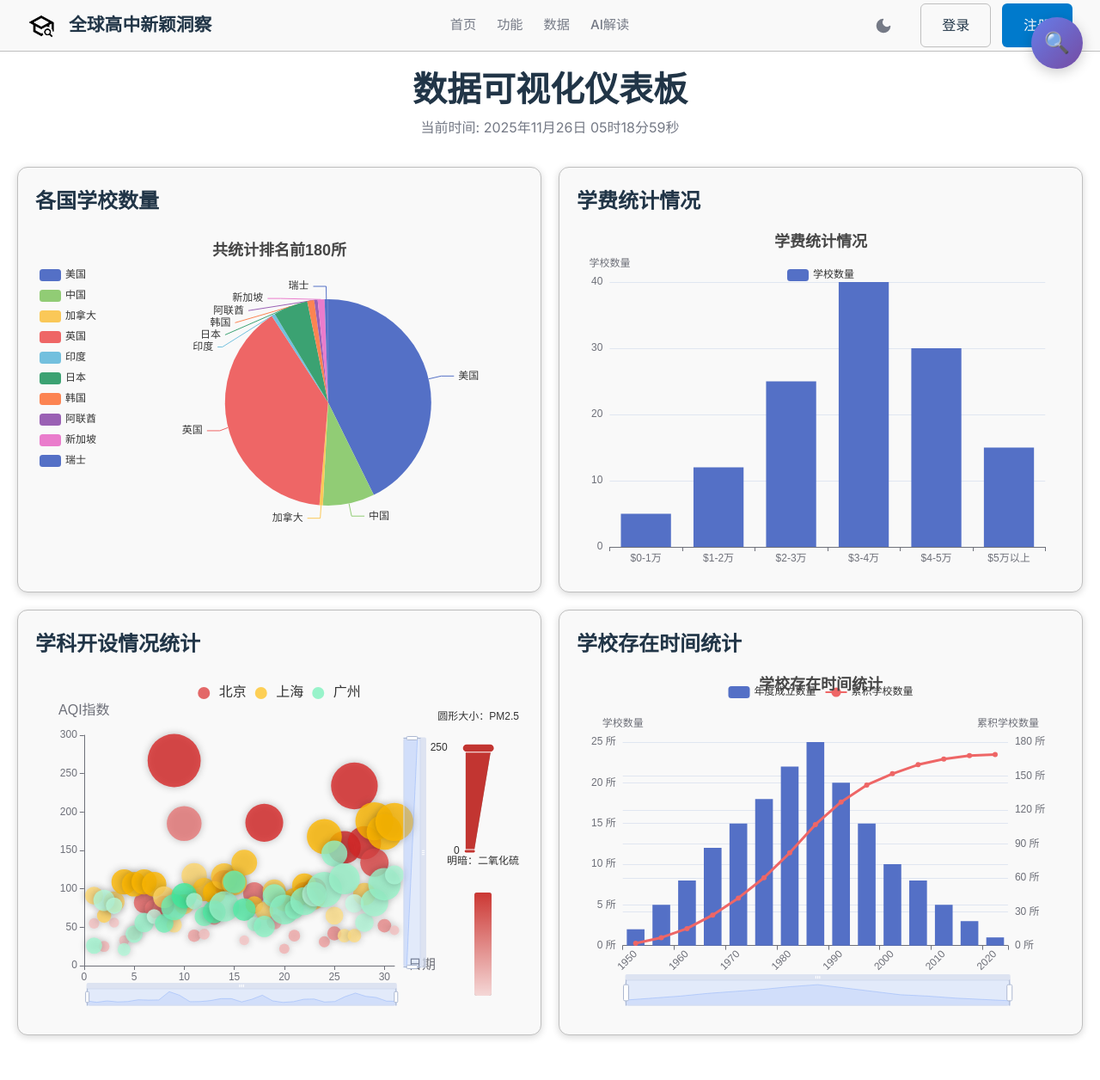
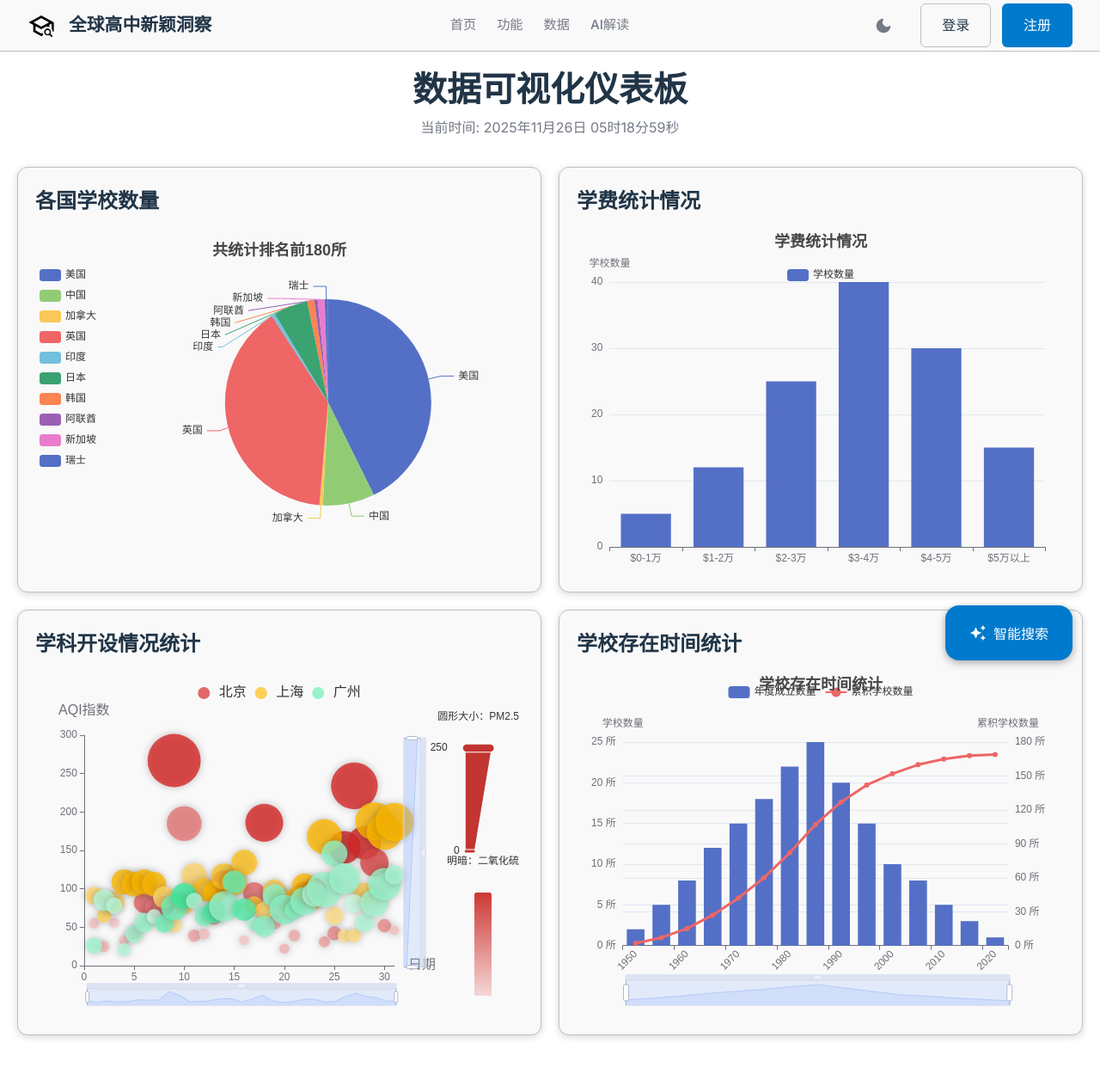
Before and after one commit to darrindeyoung791/NIGH, a Flask app: page /dashboard in a window 1280 px wide. Shown: the whole page at 86% size. Run offline with Flask 3, Linux system fonts and the light colour scheme.

Commit message:
feat: 优化搜索框按钮样式

```diff
--- a/templates/main_dash.html
+++ b/templates/main_dash.html
@@ -203,34 +203,62 @@
     <!-- 引入 ECharts 库 -->
     <script src="{{ url_for('static', filename='js/echarts.min.js') }}"></script>
 
-    <!-- 搜索悬浮按钮样式 -->
+    <!-- MD3 Extended FAB 搜索按钮样式 -->
     <style>
-        .search-float-container {
+        .search-extended-fab {
             position: fixed;
-            top: 20px;
-            right: 20px;
+            bottom: 32px;
+            right: 32px;
             z-index: 1000;
+            display: inline-flex;
+            align-items: center;
+            justify-content: center;
+            height: 64px;
+            min-width: 64px;
+            padding: 0 28px;
+            border: none;
+            border-radius: 16px; /* MD3 Extended FAB corner radius */
+            color: white;
+            background: var(--vp-c-blue);
+            box-shadow: 0 2px 8px rgba(0,0,0,0.2), 0 4px 12px rgba(0,0,0,0.15);
+            cursor: pointer;
+            font-family: var(--vp-font-family-base);
+            font-size: 16px;
+            font-weight: 500;
+            transition: all 0.2s ease;
+            gap: 8px;
         }
 
-        .search-trigger {
-            width: 60px;
-            height: 60px;
-            border-radius: 50%;
-            background: linear-gradient(135deg, #667eea 0%, #764ba2 100%);
-            color: white;
-            border: none;
-            cursor: pointer;
-            box-shadow: 0 4px 15px rgba(0,0,0,0.2);
-            display: flex;
-            justify-content: center;
-            align-items: center;
-            font-size: 24px;
-            transition: all 0.3s ease;
+        .dark .search-extended-fab {
+            background: var(--vp-c-blue-dark);
         }
 
-        .search-trigger:hover {
-            transform: scale(1.1);
-            box-shadow: 0 6px 20px rgba(0,0,0,0.3);
+        .search-extended-fab:hover {
+            background: var(--vp-c-blue-light);
+            box-shadow: 0 4px 16px rgba(0,0,0,0.25), 0 8px 24px rgba(0,0,0,0.2);
+            transform: translateY(-2px);
+        }
+
+        .dark .search-extended-fab:hover {
+            background: var(--vp-c-blue);
+        }
+
+        .search-extended-fab:active {
+            transform: translateY(0);
+        }
+
+        .search-extended-fab .material-icons {
+            font-size: 20px;
+        }
+
+        /* 响应式调整：在较小的屏幕上 slightly adjust button */
+        @media (max-width: 768px) {
+            .search-extended-fab {
+                bottom: 24px;
+                right: 24px;
+                height: 60px;
+                padding: 0 24px;
+            }
         }
 
         .search-modal {
@@ -309,12 +337,11 @@
         }
     </style>
 
-    <!-- 搜索悬浮按钮和模态框 -->
-    <div class="search-float-container">
-        <button class="search-trigger" id="searchTrigger" title="点击搜索">
-            🔍
-        </button>
-    </div>
+    <!-- MD3 Extended FAB 搜索按钮 -->
+    <button class="search-extended-fab" id="searchTrigger" title="点击搜索">
+        <span class="material-icons">auto_awesome</span>
+        <span>智能搜索</span>
+    </button>
 
     <div class="search-modal" id="searchModal">
         <div class="search-box">
```
